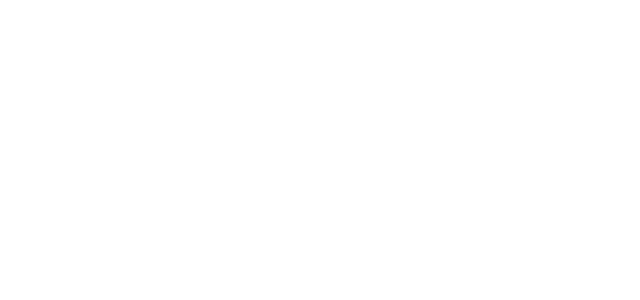
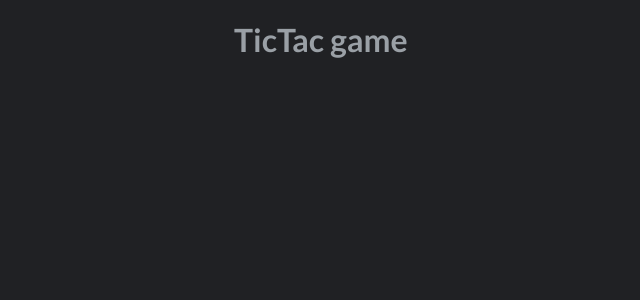
Before and after one commit to AntonOshurek/tictac-game, a React (Create React App) app: page / in a window 1280 px wide. Shown: the top 300 px of the page, without its empty margins (6-646 px from the left). Built offline with nearby package versions, Linux system fonts and the light colour scheme.

Commit message:
create header

```diff
--- a/src/app/App.tsx
+++ b/src/app/App.tsx
@@ -1,8 +1,14 @@
+//components
+import Header from '../components/header/header';
 //styles
 import './app.scss';
 
 function App() {
-  return <div className="App"></div>;
+  return (
+    <div className="app">
+      <Header />
+    </div>
+  );
 }
 
 export default App;
--- a/src/app/app.scss
+++ b/src/app/app.scss
@@ -2,4 +2,9 @@
   width: 100%;
   height: 100%;
   min-height: 100vh;
+  background-color: var(--bg);
+
+  display: grid;
+  grid-template-columns: 1fr;
+  grid-template-rows: min-content 1fr min-content;
 }
--- /dev/null
+++ b/src/components/header/header.scss
@@ -0,0 +1,17 @@
+.header {
+  width: 100%;
+  padding: var(--save-area-padding);
+}
+
+.header__wrap {
+  display: flex;
+  justify-content: flex-start;
+  align-items: center;
+}
+
+.header__title {
+  font-family: var(--basic-font);
+  font-size: 32px;
+  font-weight: 600;
+  color: var(--text-color);
+}
--- /dev/null
+++ b/src/components/header/header.tsx
@@ -0,0 +1,14 @@
+//styles
+import './header.scss';
+
+const Header = (): JSX.Element => {
+  return (
+    <header className="header">
+      <div className="header__wrap container">
+        <h1 className="header__title">TicTac game</h1>
+      </div>
+    </header>
+  );
+};
+
+export default Header;
--- a/src/global/global-styles.scss
+++ b/src/global/global-styles.scss
@@ -1,4 +1,4 @@
-@import '../variables/variables.scss';
+@import '../variables/variables';
 
 * {
   margin: 0;
--- a/src/hooks/store-hooks.ts
+++ b/src/hooks/store-hooks.ts
@@ -1,6 +1,6 @@
 import { TypedUseSelectorHook, useDispatch, useSelector } from 'react-redux';
-import type { RootState, AppDispatch } from '../store/store';
+//types
+import type { AppDispatch, RootState } from '../types/store-types';
 
-// Use throughout your app instead of plain `useDispatch` and `useSelector`
 export const useAppDispatch = () => useDispatch<AppDispatch>();
 export const useAppSelector: TypedUseSelectorHook<RootState> = useSelector;
--- /dev/null
+++ b/src/index.scss
@@ -0,0 +1,5 @@
+#root {
+  width: 100%;
+  height: 100%;
+  min-height: 100vh;
+}
--- a/src/index.tsx
+++ b/src/index.tsx
@@ -6,6 +6,7 @@ import { store } from './store/store';
 //components
 import App from './app/App';
 //styles
+import './index.scss';
 import './variables/variables.scss';
 import './global/global-styles.scss';
 
--- a/src/store/slices/tic-tac-slice.ts
+++ b/src/store/slices/tic-tac-slice.ts
@@ -1,4 +1,4 @@
-import { createSlice, PayloadAction } from '@reduxjs/toolkit';
+import { createSlice } from '@reduxjs/toolkit';
 // import { RootState, AppThunk } from '../store';
 
 export interface CounterState {
--- a/src/store/store.ts
+++ b/src/store/store.ts
@@ -1,4 +1,4 @@
-import { configureStore, ThunkAction, Action } from '@reduxjs/toolkit';
+import { configureStore } from '@reduxjs/toolkit';
 import ticTacSlice from './slices/tic-tac-slice';
 
 export const store = configureStore({
--- a/src/variables/variables.scss
+++ b/src/variables/variables.scss
@@ -1,7 +1,13 @@
 $max-width: 800px;
 
 :root {
-  --basic-font: font-family: 'Lato', 'Arial', sans-serif;
+  --basic-font: 'Lato', 'Arial', sans-serif;
+  --save-area-padding: 20px;
+  //colors
+  --main-color: #14bdac;
+  --text-color: #9aa0a6;
+  --border-color: #3c4043;
 
-  --save-area-padding: 20px;
+  --bg: #202124;
+  --gameboard-bg: var(--main-color);
 }
```
